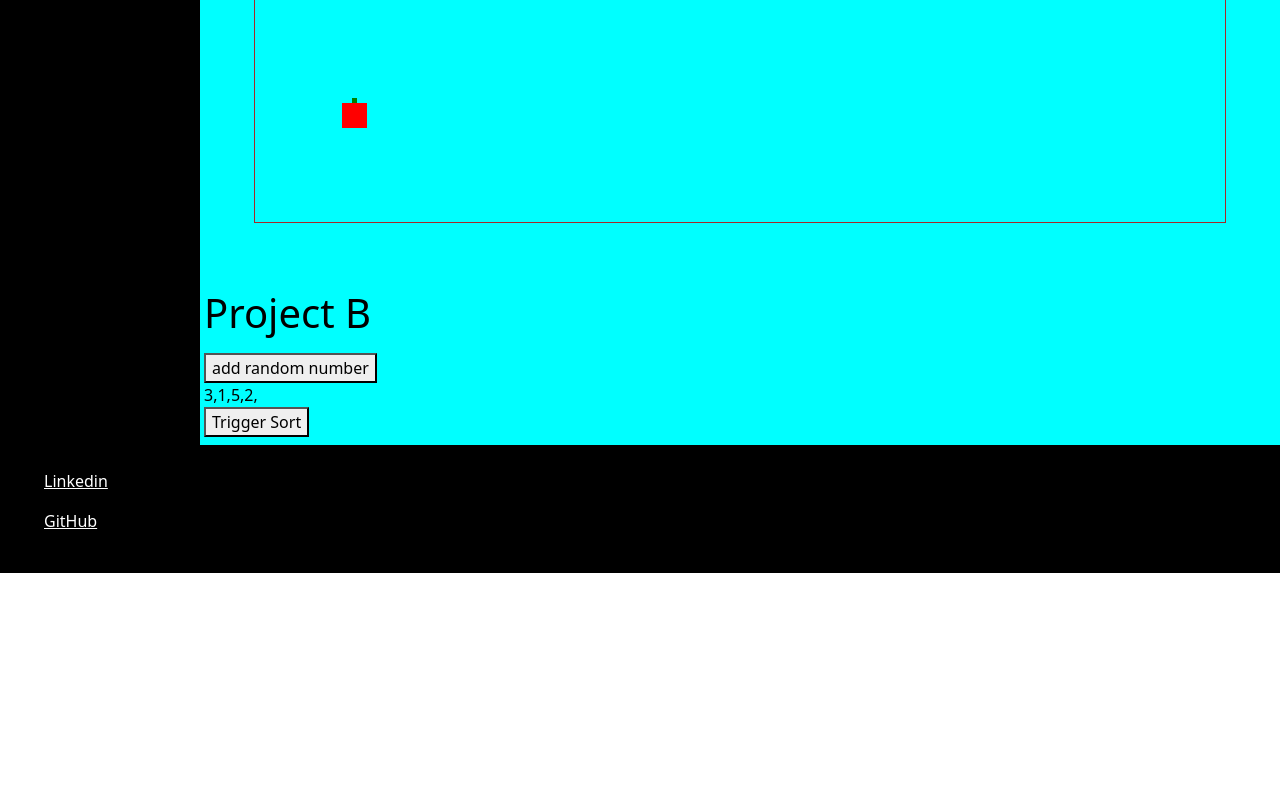
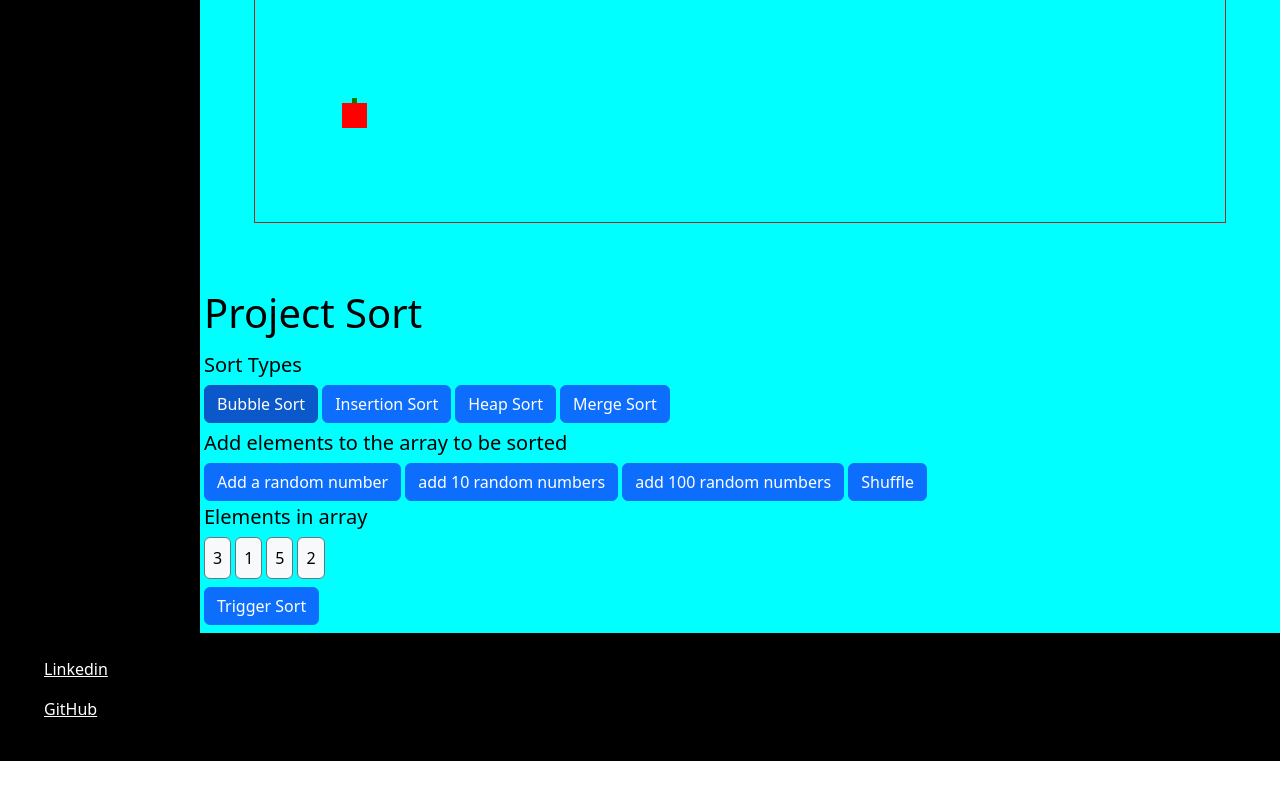
Before and after one commit to michael-svajhart/resume_fe, a React (Vite) app: page / in a window 1280 px wide. Shown: the part 5400-6200 px from the top of the page. Before the commit the page ends 6067 px from the top, so only its background shows below. Built offline with nearby package versions, Linux system fonts and the light colour scheme.

Commit message:
adding shuffle, delete elements, add more then 1 element at a time, styling elements to be blocks

```diff
--- a/src/layout/ProjectNav.tsx
+++ b/src/layout/ProjectNav.tsx
@@ -3,7 +3,7 @@ const ProjectNav: React.FC = () => {
     return(
         <aside>
             <a href="/#projectapple" className="Nav-Link">Project Apple</a>
-            <a href="/#projectb" className="Nav-Link">Project B</a>
+            <a href="/#projectsort" className="Nav-Link">Project Sort</a>
         </aside>
     );
 }
--- a/src/sections/ProjectSort.tsx
+++ b/src/sections/ProjectSort.tsx
@@ -1,5 +1,6 @@
 import React, {useEffect, useState} from "react"
 import axios from "axios";
+import { Button } from "react-bootstrap";
 
 interface TSortFormData {
     data: number[];
@@ -21,8 +22,8 @@ const ProjectSort: React.FC = () => {
     const [resultsData, setResultsData] = useState<number[]>([])
 
     useEffect(()=>{
-        console.log(resultsData)
-    }, [resultsData])
+        setResultsData([])
+    }, [formData])
 
     const handleSort = async () => {
 
@@ -41,28 +42,99 @@ const ProjectSort: React.FC = () => {
         }
     }
 
-     const handleAddEle = () => {
+     const handleAddEle = (count:number) => {
+
+        let newNumbers: number[] = []
+
+        for(var i = 0; i < count; i++){
+            newNumbers.push(Math.floor(Math.random() * 10000))
+        }
+
         setFormData({
             ...formData,
-            data:[...formData.data, Math.floor(Math.random() * 10000)]
+            data:[...formData.data, ...newNumbers]
         });
+    }
+
+    const handleShuffle = (): void => {
+        console.log("shuffle")
+        let array = formData.data;
+        let currentIndex = array.length, randomIndex;
+
+        // While there remain elements to shuffle.
+        while (currentIndex !== 0) {
+            // Pick a remaining element.
+            randomIndex = Math.floor(Math.random() * currentIndex);
+            currentIndex--;
+
+            // And swap it with the current element.
+            [array[currentIndex], array[randomIndex]] = [
+            array[randomIndex], array[currentIndex]];
+        }
+
+        setFormData({
+            ...formData,
+            data: array
+        })
+
+    }
+
+    const handleDelete = (index: number) => {
+        let tempArr = formData.data;
+        tempArr.splice(index, 1);
+        setFormData({
+            ...formData,
+            data: tempArr
+        })
     }
 
     return (
         <>
-            <section className="section" id="projectb">
+            <section className="section" id="projectsort">
                 <div className="container">
-                    <h1 className="title">Project B</h1>
-
-                    <button onClick={handleAddEle}>add random number</button>
-                    <div>
-                        {formData.data.map(ele => <span>{ele},</span>)}
+                    <h1 className="title">Project Sort</h1>
+                    <div className="mb-2">
+                        <h5 className="subtitle">Sort Types</h5>
+                        <Button className="me-1 active" onClick={()=>{setFormData({
+                            ...formData,
+                            sortType: "bubbleSort"
+                        })}}>Bubble Sort</Button>
+                        <Button className="me-1" onClick={()=>{setFormData({
+                            ...formData,
+                            sortType: "insertionSort"
+                        })}}>Insertion Sort</Button>
+                        <Button className="me-1" onClick={()=>{setFormData({
+                            ...formData,
+                            sortType: "heapSort"
+                        })}}>Heap Sort</Button>
+                        <Button className="me-1" onClick={()=>{setFormData({
+                            ...formData,
+                            sortType: "mergeSort"
+                        })}}>Merge Sort</Button>
+                    </div>
+                    <div className="mb-1">
+                        <h5 className="subtitle">Add elements to the array to be sorted</h5>
+                        <Button className="me-1" onClick={()=>handleAddEle(1)}>Add a random number</Button>
+                        <Button className="me-1" onClick={()=>handleAddEle(10)}>add 10 random numbers</Button>
+                        <Button className="me-1" onClick={()=>handleAddEle(100)}>add 100 random numbers</Button>
+                        <Button className="me-1" onClick={handleShuffle}>Shuffle</Button>
                     </div>
                     <div>
-                        <button onClick={handleSort}>Trigger Sort</button>
+                        <h5 className="subtitle">Elements in array</h5>
+                        <div className="mt-2 mb-1">
+                            {formData.data.map((ele,index) => <BubbleElement ele={ele} index={index} onClick={()=>handleDelete(index)}/>)}
+                        </div>
+                        <div>
+                            <Button onClick={handleSort}>Trigger Sort</Button>
+                        </div>
                     </div>
-                    {resultsData.map(ele => <span>{ele},</span>)}
-
+                    {
+                        resultsData.length > 0 &&
+                        <div>
+                            <h5 className="subtitle">Sorted Array</h5>
+                            {resultsData.map((ele, index) => <BubbleElement ele={ele} index={index}/>)}
+                        </div>
+                    }
                 </div>
             </section>
 
@@ -70,5 +142,24 @@ const ProjectSort: React.FC = () => {
     )
 };
 
+interface TBubbleElementProps {
+    ele: number,
+    index: number,
+    onClick?: ((index: number) => void);
+}
+const BubbleElement: React.FC<TBubbleElementProps> = ({ele, index, onClick}) => {
+
+    const handleClick = () =>{
+        if(!onClick) return;
+
+        onClick(index);
+    }
+    return(
+        <div className="border border-secondary rounded d-flex d-inline-flex bg-light  p-2 me-1 mb-1" key={index} onClick={handleClick} >
+            <div className="justify-content-center">{ele}</div>
+        </div>
+    )
+}
+
 
 export default ProjectSort;
```
